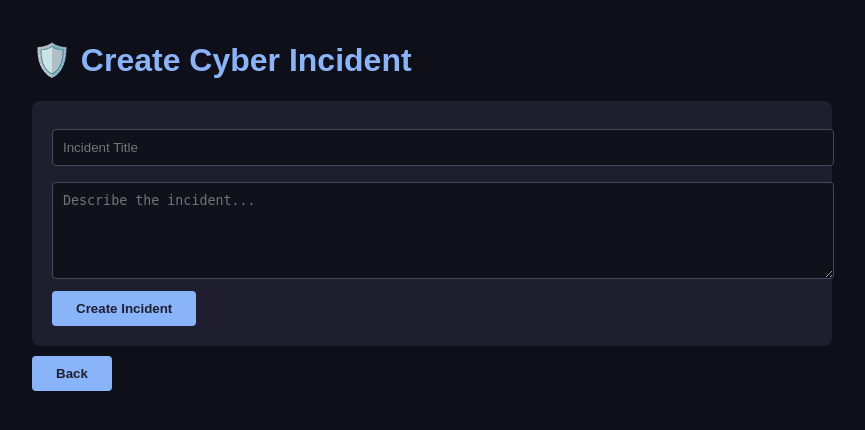
After one commit to M4ITHER/djangopractica, a Django app: page /incidents/create/ in a window 1280 px wide. The commit adds this page. Shown: the top 430 px of the page, without its empty margins (208-1073 px from the left). Run offline with Django 5.2, Linux system fonts and the light colour scheme.

Commit message:
CRUD: Incidents

```diff
--- a/cyberlab/urls.py
+++ b/cyberlab/urls.py
@@ -16,8 +16,13 @@ Including another URLconf
 """
 from django.contrib import admin
 from django.urls import path, include
+from incidents.views import update_incident, delete_incident, view_incident, create_incident
 
 urlpatterns = [
     path('admin/', admin.site.urls),
     path('', include('incidents.urls')),
+    path('incidents/<int:id>/update/', update_incident, name='update_incident'),
+    path('incidents/<int:id>/delete/', delete_incident, name='delete_incident'),
+    path('incidents/<int:id>/', view_incident, name='view_incident'),
+    path('incidents/create/', create_incident, name='create_incident'),
 ]
--- /dev/null
+++ b/incidents/templates/incidents/create.html
@@ -0,0 +1,98 @@
+<!DOCTYPE html>
+<html lang='en'>
+
+<head>
+<meta charset='UTF-8'>
+<title>Create Incident</title>
+
+<style>
+
+body{
+    font-family: Arial, sans-serif;
+    max-width: 800px;
+    margin: 0 auto;
+    padding: 20px;
+    background: #0f0f1a;
+    color: #cdd6f4;
+}
+
+h1{
+    color:#89b4fa;
+}
+
+form{
+    background:#1e1e2e;
+    padding:20px;
+    border-radius:8px;
+}
+
+input,
+textarea{
+    width:100%;
+    padding:10px;
+    margin:8px 0;
+    background:#11111b;
+    color:#cdd6f4;
+    border:1px solid #45475a;
+    border-radius:4px;
+}
+
+button{
+    background:#89b4fa;
+    color:#1e1e2e;
+    padding:10px 24px;
+    border:none;
+    border-radius:4px;
+    cursor:pointer;
+    font-weight:bold;
+}
+
+a{
+    text-decoration:none;
+}
+
+.back{
+    margin-top:10px;
+    display:inline-block;
+}
+
+</style>
+
+</head>
+
+<body>
+
+<h1>🛡️ Create Cyber Incident</h1>
+
+<form method="POST">
+
+    {% csrf_token %}
+
+    <input
+        type="text"
+        name="title"
+        placeholder="Incident Title"
+        required
+    >
+
+    <textarea
+        name="description"
+        rows="5"
+        placeholder="Describe the incident..."
+        required
+    ></textarea>
+
+    <button type="submit">
+        Create Incident
+    </button>
+
+</form>
+
+<a href="/" class="back">
+    <button>
+        Back
+    </button>
+</a>
+
+</body>
+</html>
--- a/incidents/views.py
+++ b/incidents/views.py
@@ -1,4 +1,4 @@
-from django.shortcuts import render, redirect
+from django.shortcuts import render, redirect, get_object_or_404
 # from django.http import HttpResponse
 from .models import Incident
 
@@ -20,3 +20,57 @@ def home(request):
     # GET request: load all incidents from DB
     incidents = Incident.objects.all()
     return render(request, 'incidents/home.html', {'incidents': incidents})
+
+
+def update_incident(request, id):
+    incident = get_object_or_404(Incident, id=id)
+
+    if request.method == 'POST':
+        incident.title = request.POST['title']
+        incident.description = request.POST['description']
+        incident.save()
+
+        return redirect('home')
+
+    return render(request, 'incidents/update.html', {
+        'incidents': incident
+    })
+
+
+def delete_incident(request, id):
+
+    incident = get_object_or_404(Incident, id=id)
+
+    if request.method == 'POST':
+        incident.delete()
+        return redirect('home')
+
+    return render(request, 'incidents/confirm_delete.html', {
+        'incident': incident
+    })
+
+
+def view_incident(request, id):
+
+    incident = get_object_or_404(Incident, id=id)
+
+    return render(request, 'incidents/detail.html', {
+        'incident': incident
+    })
+
+
+def create_incident(request):
+
+    if request.method == 'POST':
+
+        title = request.POST['title']
+        description = request.POST['description']
+
+        Incident.objects.create(
+            title=title,
+            description=description
+        )
+
+        return redirect('home')
+
+    return render(request, 'incidents/create.html')
```
Also changed, not shown: incidents/templates/incidents/confirm_delete.html (added, +81 -0 lines), incidents/templates/incidents/detail.html (added, +59 -0 lines), incidents/templates/incidents/home.html (+18 -8 lines), incidents/templates/incidents/update.html (added, +93 -0 lines), db.sqlite3.
